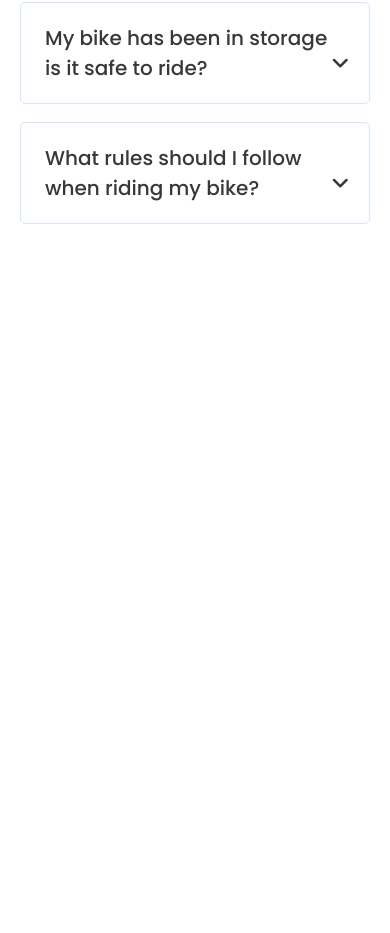
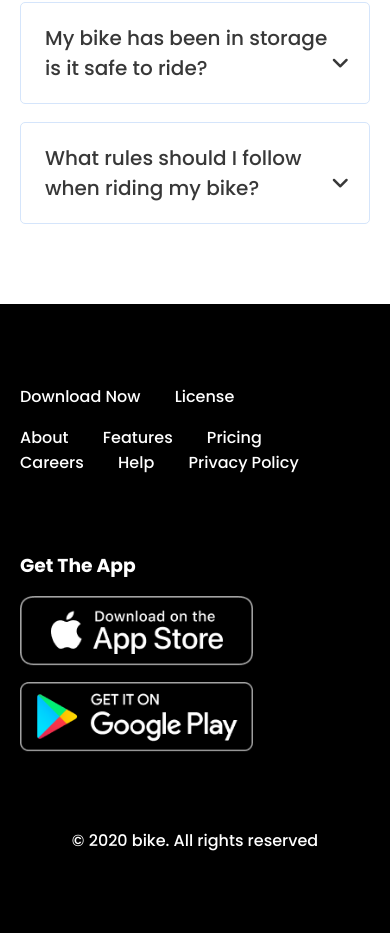
Before and after one commit to Imranhasanrimon/bikerz-zone, a plain HTML site: page index.html in a window 390 px wide. Shown: the part 6272-7205 px from the top of the page. Before the commit the page ends 6576 px from the top, so only its background shows below. Drawn offline with Linux system fonts and the light colour scheme.

Commit message:
full porject is ready

```diff
--- a/assets/styels/responsive.css
+++ b/assets/styels/responsive.css
@@ -56,6 +56,31 @@
         flex-direction: column;
     }
 
+    /* footer area starts here  */
+    footer {
+        padding: 20px;
+    }
+
+    footer .footer {
+        flex-direction: column;
+        align-items: start;
+        gap: 60px;
+
+    }
+
+    footer .app img {
+        height: 70px;
+    }
+
+    .footer .small-device {
+        display: block;
+        align-self: center;
+    }
+
+    .footer .large-device {
+        display: none;
+    }
+
 
 
 }
@@ -110,6 +135,12 @@
         flex-direction: column;
     }
 
+    /* footer area starts here  */
+
+    footer .app img {
+        height: 70px;
+    }
+
 
 }
 
--- a/assets/styels/style.css
+++ b/assets/styels/style.css
@@ -31,6 +31,11 @@ section {
     text-align: center;
 }
 
+a {
+    color: white;
+    font-weight: 500;
+}
+
 span {
     color: rgb(231, 111, 81);
 }
@@ -61,10 +66,7 @@ header nav ul {
     gap: 2.5rem;
 }
 
-header nav ul a {
-    color: white;
-    font-weight: 500;
-}
+
 
 header .icon {
     display: none;
@@ -238,3 +240,37 @@ main {
     position: absolute;
     right: 20px;
 }
+
+/* footer area starts here  */
+footer {
+    background: black;
+    margin-bottom: -60px;
+    padding: 55px 20px;
+}
+
+footer .footer {
+    display: flex;
+    justify-content: space-between;
+    align-items: center;
+}
+
+.footer .text a {
+    margin-right: 30px;
+}
+
+footer .app h3,
+footer .text div {
+    color: white;
+    margin-bottom: 16px;
+}
+
+footer .app img {
+    width: 100%;
+    display: block;
+    margin-bottom: 16px;
+}
+
+.footer .small-device {
+    display: none;
+
+}
--- a/index.html
+++ b/index.html
@@ -163,8 +163,34 @@
                 </div>
             </div>
         </section>
-
     </main>
+    <footer>
+        <section class="footer">
+            <div class="text">
+                <div>
+                    <a href="">Download Now</a>
+                    <a href="">License</a>
+                </div>
+                <div>
+                    <a href="">About</a>
+                    <a href="">Features </a>
+                    <a href="">Pricing</a>
+                    <a href="">Careers</a>
+                    <a href="">Help</a>
+                    <a href="">Privacy Policy</a>
+                </div>
+                <div class="copyright">
+                    <a href="" class="large-device">© 2020 bike. All rights reserved</a>
+                </div>
+            </div>
+            <div class="app">
+                <h3>Get The App</h3>
+                <img src="./assets/images/others/ios.png" alt="">
+                <img src="./assets/images/others/android.png" alt="">
+            </div>
+            <a href="" class="small-device">© 2020 bike. All rights reserved</a>
+        </section>
+    </footer>
 
 </body>
 
```
